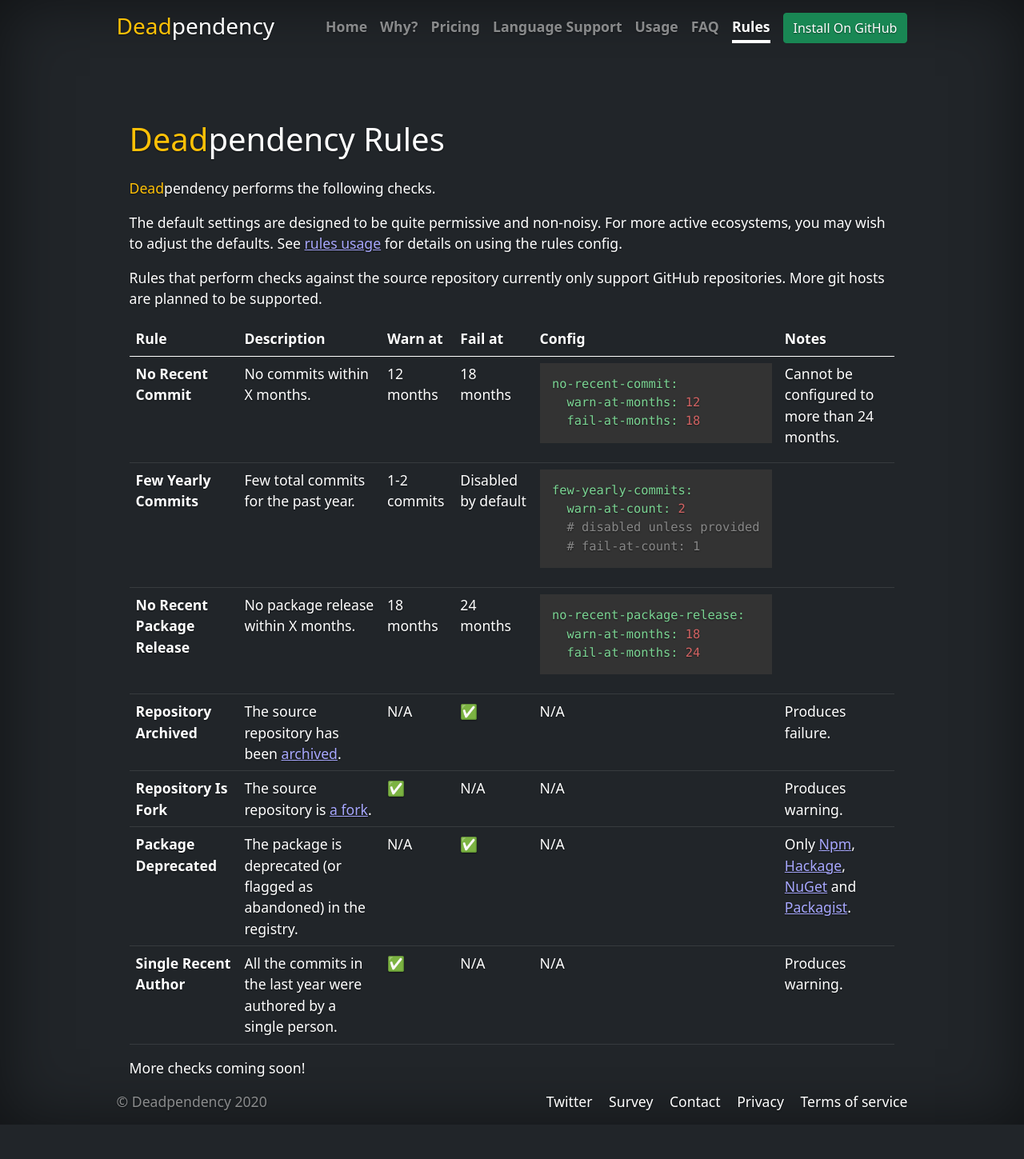
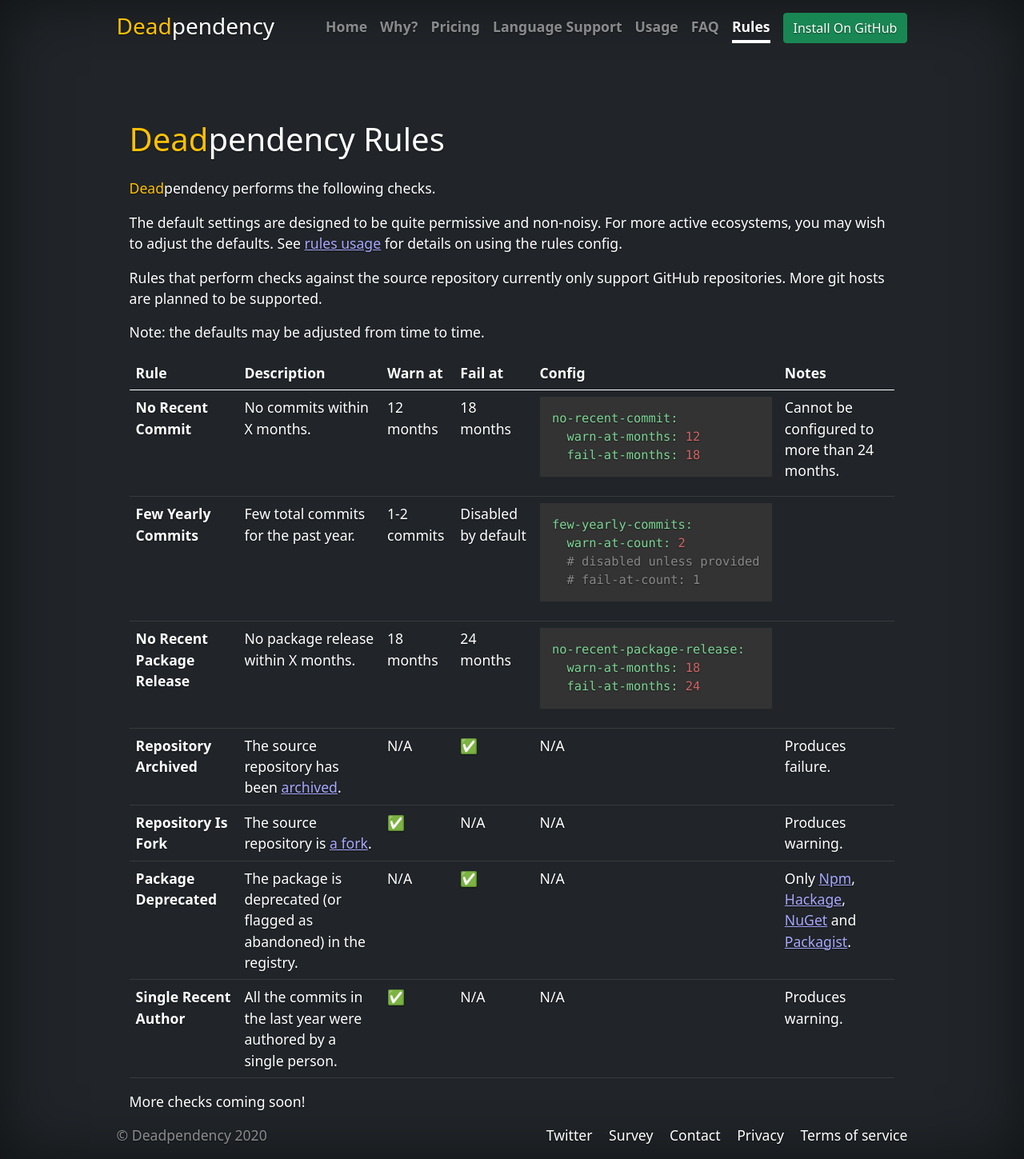
Before and after one commit to deadpendency/deadpendency.github.io, a Jekyll site: the page built from rules.html, in a window 1280 px wide. Shown: the whole page at 80% size. Built offline with Jekyll 4.4.1, drawn with Linux system fonts in a browser that asks for light colours; nearby versions of some CDN libraries; before the commit the page ends 1406 px from its top, so only the background shows below that.

Commit message:
Add note that the defaults may be adjusted

```diff
--- a/rules.html
+++ b/rules.html
@@ -17,6 +17,8 @@
 </p>
 
 <p>Rules that perform checks against the source repository currently only support GitHub repositories. More git hosts are planned to be supported.</p>
+
+<p>Note: the defaults may be adjusted from time to time.</p>
 
 <table class="table table-dark">
   <thead>
--- a/usage.html
+++ b/usage.html
@@ -133,6 +133,8 @@
     fail-at-count: 6
 </code></pre>
 
+<p>Note: the defaults may be adjusted from time to time.</p>
+
 <p>See <a href="/rules">rules</a> for detailed information on rules and defaults.</p>
 
 <h2>Feedback</h2>
```
